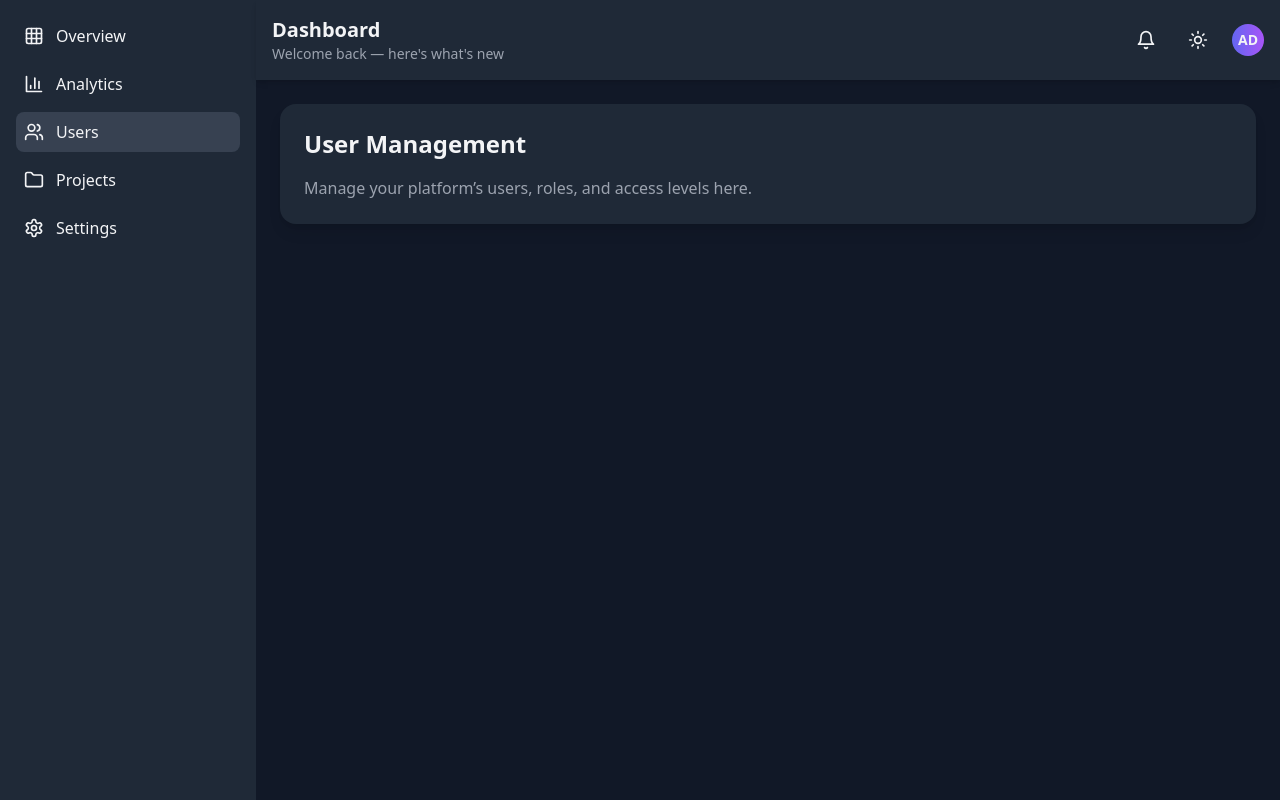
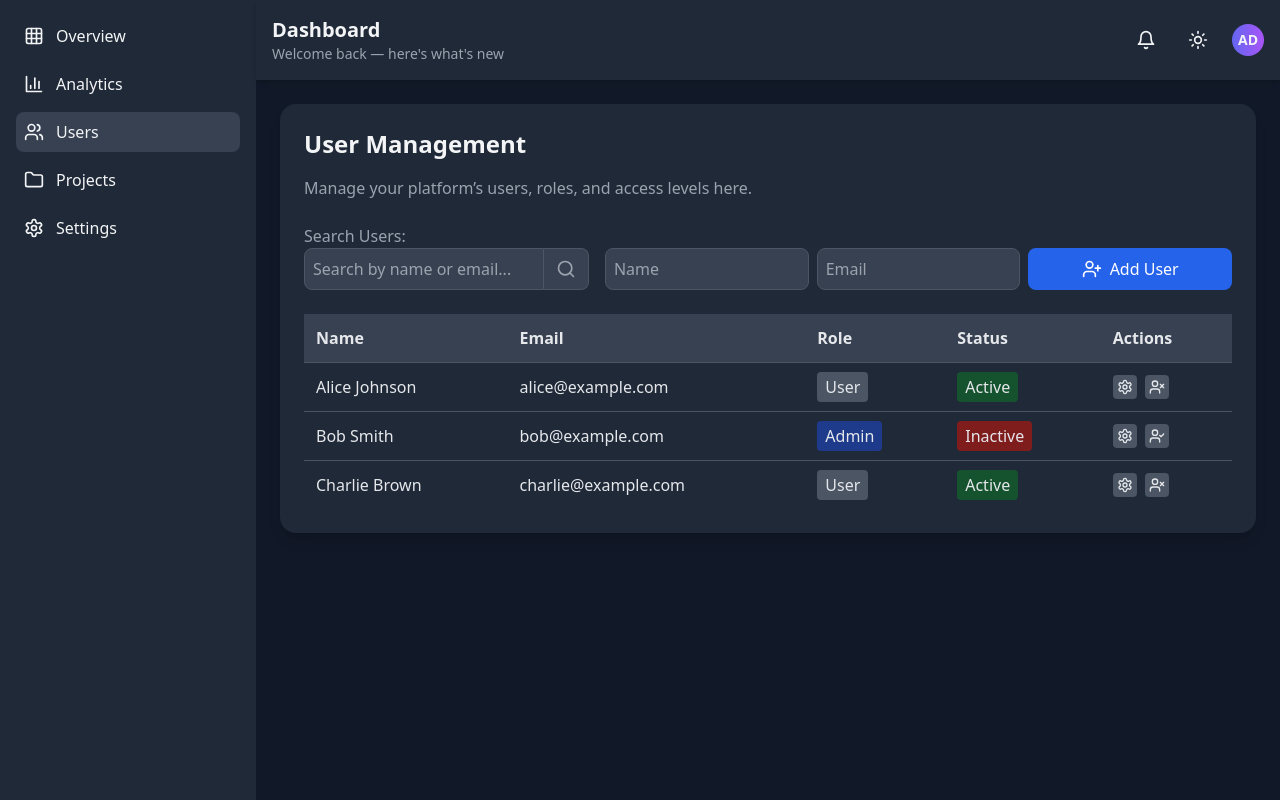
Before and after one commit to Arunhari67980/Admin_dashboard, a React (Vite) app in the folder my-dashboard/: page /users in a window 1280 px wide. Built offline with nearby package versions, Linux system fonts and the light colour scheme.

Commit message:
Dashboard.jsx updated

```diff
--- a/my-dashboard/src/pages/Users.jsx
+++ b/my-dashboard/src/pages/Users.jsx
@@ -1,8 +1,197 @@
-const Users = () => (
-  <div className="bg-gray-800 p-6 rounded-2xl shadow-lg">
-    <h2 className="text-2xl font-semibold mb-4">User Management</h2>
-    <p className="text-gray-400">Manage your platform’s users, roles, and access levels here.</p>
-  </div>
-);
+import { useState } from 'react';
+import { motion, AnimatePresence } from 'framer-motion';
+import { UserPlus, Search, UserCheck, UserX, Settings } from 'lucide-react';
+
+// Animation variants
+const pageVariants = {
+  hidden: { opacity: 0, y: 20 },
+  visible: { opacity: 1, y: 0, transition: { duration: 0.5 } },
+};
+
+const rowVariants = {
+  hidden: { opacity: 0, x: -20 },
+  visible: (i) => ({
+    opacity: 1,
+    x: 0,
+    transition: { delay: i * 0.1, duration: 0.4, type: 'spring', stiffness: 120 },
+  }),
+  exit: { opacity: 0, x: 20, transition: { duration: 0.3 } },
+};
+
+const Users = () => {
+  // Initial user data
+  const [users, setUsers] = useState([
+    { id: 1, name: 'Alice Johnson', email: 'alice@example.com', role: 'User', status: 'Active' },
+    { id: 2, name: 'Bob Smith', email: 'bob@example.com', role: 'Admin', status: 'Inactive' },
+    { id: 3, name: 'Charlie Brown', email: 'charlie@example.com', role: 'User', status: 'Active' },
+  ]);
+
+  // State for search and new user input
+  const [searchTerm, setSearchTerm] = useState('');
+  const [newUser, setNewUser] = useState({ name: '', email: '', role: 'User', status: 'Active' });
+
+  // Filtered users
+  const filteredUsers = users.filter((user) =>
+    user.name.toLowerCase().includes(searchTerm.toLowerCase()) ||
+    user.email.toLowerCase().includes(searchTerm.toLowerCase())
+  );
+
+  // Add new user
+  const addUser = () => {
+    console.log('Add User clicked', newUser); // Debug log
+    if (newUser.name.trim() && newUser.email.trim()) {
+      const newUserId = Date.now(); // Unique ID
+      setUsers((prev) => [
+        ...prev,
+        { id: newUserId, ...newUser },
+      ]);
+      setNewUser({ name: '', email: '', role: 'User', status: 'Active' }); // Reset form
+    } else {
+      console.log('Name or email is empty'); // Debug empty input
+    }
+  };
+
+  // Toggle role
+  const toggleRole = (id) => {
+    setUsers((prev) =>
+      prev.map((user) =>
+        user.id === id ? { ...user, role: user.role === 'User' ? 'Admin' : 'User' } : user
+      )
+    );
+  };
+
+  // Toggle status
+  const toggleStatus = (id) => {
+    setUsers((prev) =>
+      prev.map((user) =>
+        user.id === id
+          ? { ...user, status: user.status === 'Active' ? 'Inactive' : 'Active' }
+          : user
+      )
+    );
+  };
+
+  return (
+    <motion.div
+      className="bg-gray-800 p-6 rounded-2xl shadow-lg"
+      initial="hidden"
+      animate="visible"
+      variants={pageVariants}
+    >
+      <h2 className="text-2xl font-semibold mb-4">User Management</h2>
+      <p className="text-gray-400 mb-6">Manage your platform’s users, roles, and access levels here.</p>
+
+      {/* Controls */}
+      <div className="mb-6 flex flex-col sm:flex-row gap-4">
+        {/* Search Input */}
+        <div className="flex-1">
+          <label htmlFor="search" className="text-gray-400 mr-2">Search Users:</label>
+          <div className="flex">
+            <input
+              id="search"
+              type="text"
+              value={searchTerm}
+              onChange={(e) => setSearchTerm(e.target.value)}
+              className="w-full p-2 bg-gray-700 border border-gray-600 rounded-l-lg text-gray-200 focus:ring-2 focus:ring-blue-500"
+              placeholder="Search by name or email..."
+            />
+            <span className="inline-flex items-center px-3 bg-gray-700 border border-l-0 border-gray-600 rounded-r-lg text-gray-400">
+              <Search className="w-5 h-5" />
+            </span>
+          </div>
+        </div>
+
+        {/* Add User Input */}
+        <div className="flex gap-2 items-end">
+          <input
+            type="text"
+            value={newUser.name}
+            onChange={(e) => setNewUser({ ...newUser, name: e.target.value })}
+            placeholder="Name"
+            className="p-2 bg-gray-700 border border-gray-600 rounded-lg text-gray-200 focus:ring-2 focus:ring-blue-500 w-1/3"
+          />
+          <input
+            type="email"
+            value={newUser.email}
+            onChange={(e) => setNewUser({ ...newUser, email: e.target.value })}
+            placeholder="Email"
+            className="p-2 bg-gray-700 border border-gray-600 rounded-lg text-gray-200 focus:ring-2 focus:ring-blue-500 w-1/3"
+          />
+          <motion.button
+            whileHover={{ scale: 1.05 }}
+            whileTap={{ scale: 0.95 }}
+            onClick={addUser}
+            className="p-2 bg-blue-600 rounded-lg text-white hover:bg-blue-500 flex items-center justify-center w-1/3 h-[42px]"
+          >
+            <UserPlus className="w-5 h-5" />
+            <span className="ml-2">Add User</span>
+          </motion.button>
+        </div>
+      </div>
+
+      {/* User Table */}
+      <div className="overflow-x-auto">
+        <table className="w-full text-left text-gray-200">
+          <thead>
+            <tr className="bg-gray-700">
+              <th className="p-3">Name</th>
+              <th className="p-3">Email</th>
+              <th className="p-3">Role</th>
+              <th className="p-3">Status</th>
+              <th className="p-3">Actions</th>
+            </tr>
+          </thead>
+          <tbody>
+            <AnimatePresence>
+              {filteredUsers.map((user, index) => (
+                <motion.tr
+                  key={user.id}
+                  custom={index}
+                  variants={rowVariants}
+                  initial="hidden"
+                  animate="visible"
+                  exit="exit"
+                  whileHover={{ backgroundColor: '#374151', transition: { duration: 0.2 } }}
+                  className="border-t border-gray-600"
+                >
+                  <td className="p-3">{user.name}</td>
+                  <td className="p-3">{user.email}</td>
+                  <td className="p-3">
+                    <span className={`px-2 py-1 rounded ${user.role === 'Admin' ? 'bg-blue-900' : 'bg-gray-600'}`}>
+                      {user.role}
+                    </span>
+                  </td>
+                  <td className="p-3">
+                    <span className={`px-2 py-1 rounded ${user.status === 'Active' ? 'bg-green-900' : 'bg-red-900'}`}>
+                      {user.status}
+                    </span>
+                  </td>
+                  <td className="p-3 flex gap-2">
+                    <motion.button
+                      whileHover={{ scale: 1.1 }}
+                      whileTap={{ scale: 0.9 }}
+                      onClick={() => toggleRole(user.id)}
+                      className="p-1 bg-gray-600 rounded text-gray-200 hover:bg-gray-500"
+                    >
+                      <Settings className="w-4 h-4" />
+                    </motion.button>
+                    <motion.button
+                      whileHover={{ scale: 1.1 }}
+                      whileTap={{ scale: 0.9 }}
+                      onClick={() => toggleStatus(user.id)}
+                      className="p-1 bg-gray-600 rounded text-gray-200 hover:bg-gray-500"
+                    >
+                      {user.status === 'Active' ? <UserX className="w-4 h-4" /> : <UserCheck className="w-4 h-4" />}
+                    </motion.button>
+                  </td>
+                </motion.tr>
+              ))}
+            </AnimatePresence>
+          </tbody>
+        </table>
+      </div>
+    </motion.div>
+  );
+};
 
 export default Users;
```
